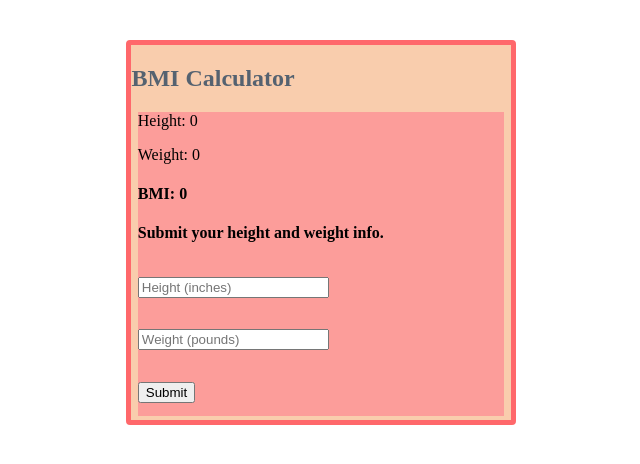
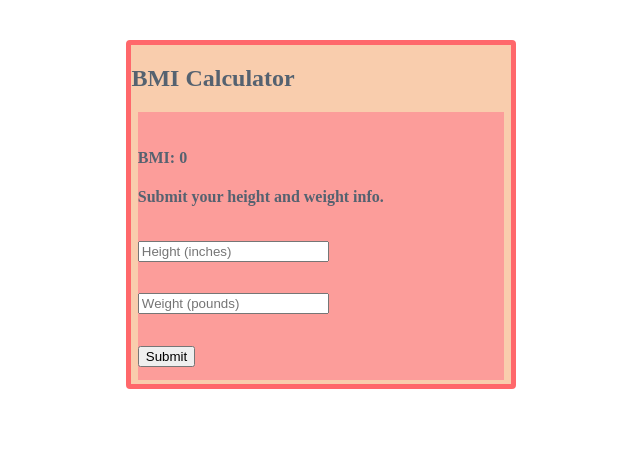
Before and after one commit to kennethlee/bmi-calculator, a React app: page / in a window 1280 px wide. Shown: the top 464 px of the page, without its empty margins (319-959 px from the left). Built offline with nearby package versions, Linux system fonts and the light colour scheme; the HTML template or start-up script is replaced by a standard one.

Commit message:
Add styling for Result component.

```diff
--- /dev/null
+++ b/src/components/Result.css
@@ -0,0 +1,5 @@
+.comp {
+  background-color: #FC9D9A;
+  color: #556270;
+  padding-top: 1em;
+}
--- a/src/components/Result.js
+++ b/src/components/Result.js
@@ -1,25 +1,22 @@
 import React from 'react';
+import styles from './Result.css';
 
 export default (props) => {
   const { height, weight } = props;
   const BMI = (weight / ( height * height )) * 703;
 
   function verdict() {
-    if (BMI < 18.5) {
-      return 'You are underweight.';
+    if (BMI < 18.5 || BMI > 30.0) {
+      return 'Please seek medical attention immediately.';
     } else if (BMI > 18.5 && BMI < 24.9) {
       return 'You are of normal weight.';
     } else if (BMI > 25.0 && BMI < 29.9) {
       return 'You are overweight.';
-    } else if (BMI > 30.0) {
-      return 'Please seek medical attention immediately.';
     }
     return 'Submit your height and weight info.';
   }
 
-  return (<div>
-    <p>Height: {height === '' ? '0' : height}</p>
-    <p>Weight: {weight === '' ? '0' : weight}</p>
+  return (<div className={`${styles.comp}`}>
     <h4>BMI: {isNaN(BMI) ? '0' : BMI.toFixed(1)}</h4>
     <h4>{verdict()}</h4>
   </div>);
```
